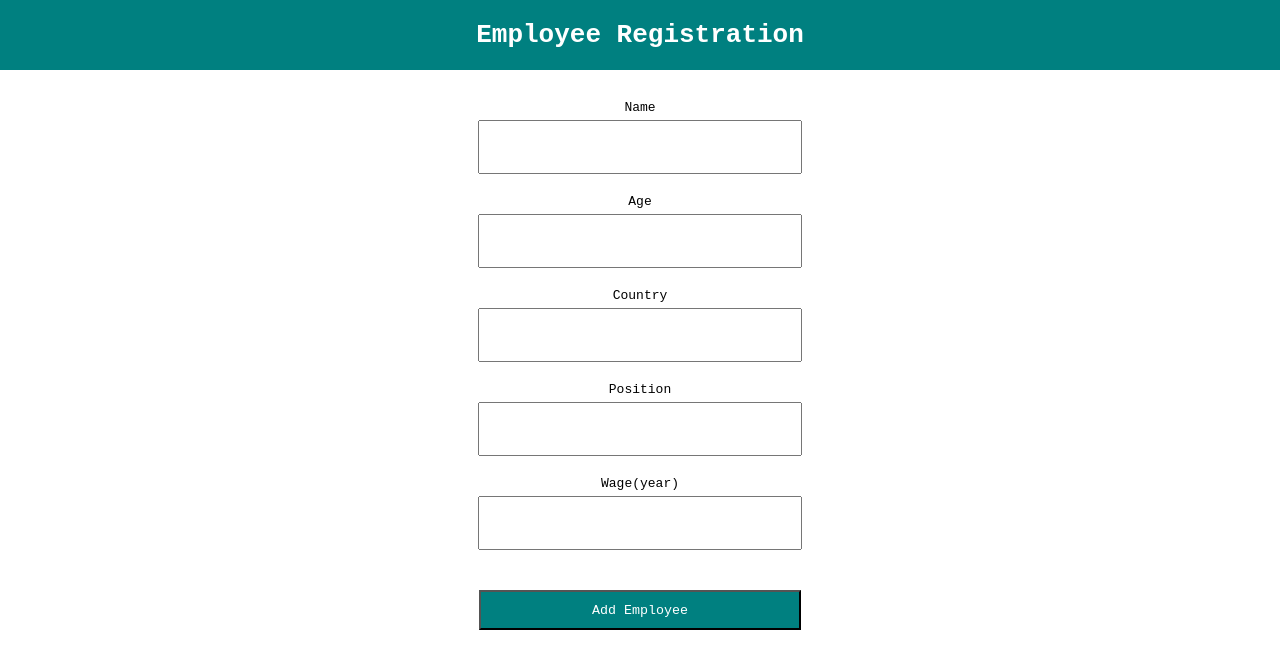
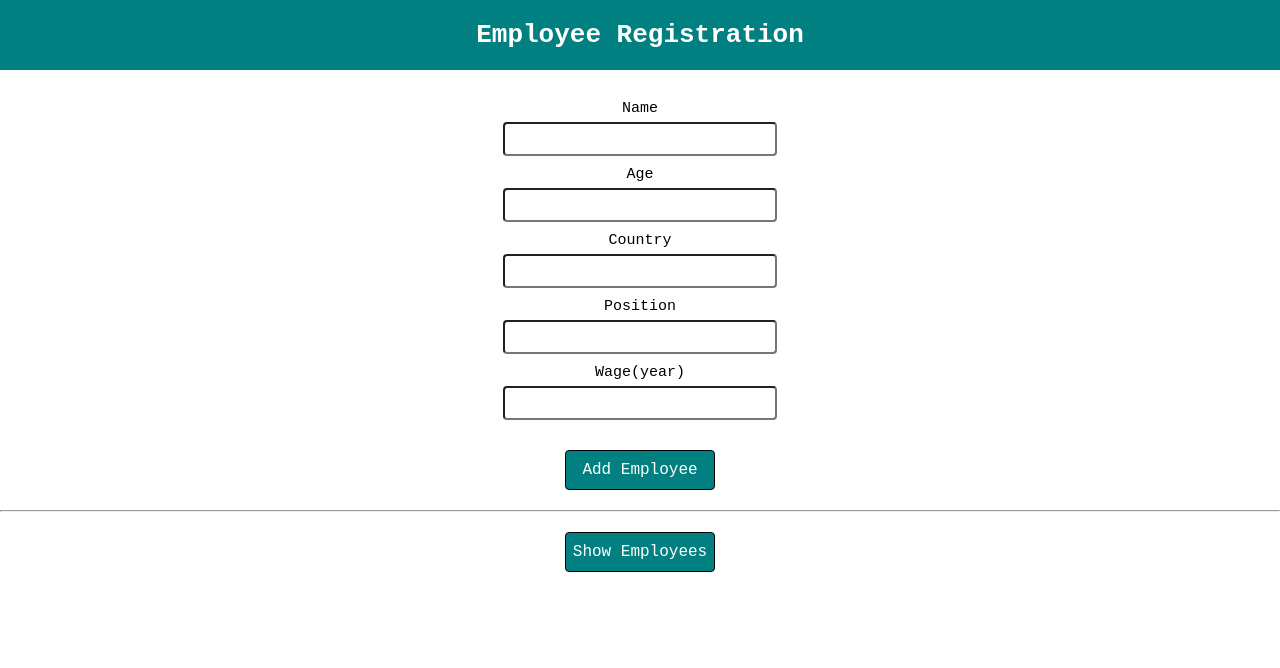
Before and after one commit to amanncio/crud-employee-registration, a React (Create React App) app in the folder client/: page / in a window 1280 px wide. Shown: the top 668 px of the page. Built offline with nearby package versions, Linux system fonts and the light colour scheme.

Commit message:
[Métodos GET e POST finalizados]

```diff
--- a/client/src/App.css
+++ b/client/src/App.css
@@ -22,24 +22,60 @@ h1{
   flex-direction: column;
   align-items: center;
   padding-top: 30px;
+  margin-bottom: 20px;
+}
+
+.information label{
+  font-size: 15px;
 }
 
 .information input{
-  width: 300px;
-  height: 30px;
-  font-size: 18px;
+  width: 250px;
+  height: 10px;
+  font-size: 17px;
   padding: 10px;
-  margin: 5px 0 20px 0;
+  margin: 5px 0 10px 0;
+  border-radius: 4px;
 }
 
-.information button{
-  width: 322px;
+.btn-get,.btn-add{
+  width: 150px;
   height: 40px;
   margin-top: 20px;
   color: #fff;
   background-color: teal;
+  border: 1px solid #000;
+  border-radius: 4px;
+  font-size: 16px;
 }
 
-.information button:hover{
+.btn-get{
+  margin-bottom: 25px;
+}
+
+button:hover{
   cursor: pointer;
+  background-color: rgba(9, 46, 46, 0.733);
 }
+
+.employees{
+  display: flex;
+  align-items: center;
+  /* justify-content: center; */
+  flex-direction: column;
+  width: 100%;
+  margin-bottom: 120px;
+}
+
+.employee{
+  padding: 20px;
+  width: 400px;
+  background-color: rgba(75, 199, 64, 0.281);
+  border: 1px solid #000;
+}
+
+@media(max-width: 500px) {
+    .employee{
+      width: 250px;
+    }
+}
--- a/client/src/App.js
+++ b/client/src/App.js
@@ -9,6 +9,8 @@ function App() {
   const [position, setPosition] = useState("");
   const [wage, setWage] = useState(0);
 
+  const [employeeList, setEmployeeList] = useState([])
+
   const addEmployee = () => {
   Axios.post("http://localhost:3001/create", {
       name: name,
@@ -17,7 +19,24 @@ function App() {
       position: position,
       wage: wage
     }).then(() => {
-      console.log("success")
+      // console.log("success")
+      setEmployeeList([
+        ...employeeList,
+        {
+          name: name,
+          age: age,
+          country: country,
+          position: position,
+          wage: wage
+        },
+      ]);
+    });
+  }
+
+  const getEmployees = () => {
+    Axios.get("http://localhost:3001/employees").then((response) => {
+      console.log(response)
+      setEmployeeList(response.data)
     })
   }
 
@@ -60,8 +79,26 @@ function App() {
             setWage(event.target.value);
           }}
         />
-        <button onClick={addEmployee}>Add Employee</button>
+        <button className='btn-add' onClick={addEmployee}>Add Employee</button>
       </div>
+      <hr />
+      <div className='employees'>
+        <button onClick={getEmployees} className='btn-get'>Show Employees</button>
+        {employeeList.map((val, key) => {
+          //O atributo key deve ser único e aplicado ao componente pai de cada iteração.
+          return (
+            <div key={key.toString()} className='employee'>
+              <h4>Name: {val.name}</h4>
+              <h4>Age: {val.age}</h4>
+              <h4>Country: {val.country}</h4>
+              <h4> Position: {val.position}</h4>
+              <h4>Wage: {val.wage}</h4>
+            </div>
+          )
+        })}
+      </div>
+
+
     </div>
   );
 }
```
Also changed, not shown: 1 other file (tests, documents, lock files or other folders).
